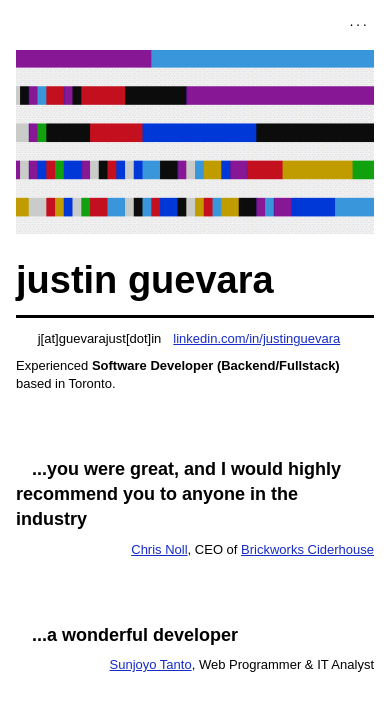
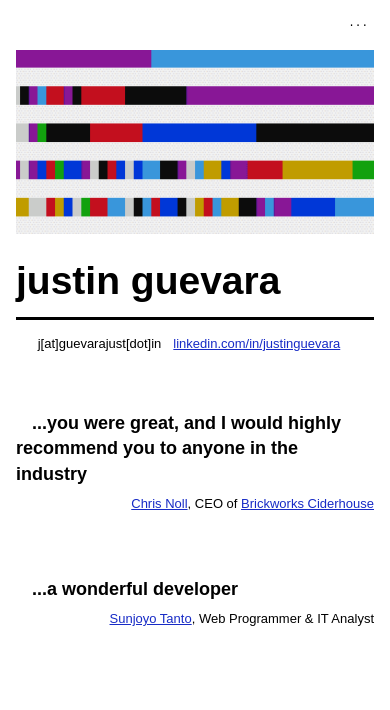
Before and after one commit to justinguevara/www.justinguevara.ca, a React (Vite) app: page / in a window 390 px wide. Shown: the top 710 px of the page. Built offline with nearby package versions, Linux system fonts and the light colour scheme.

Commit message:
update home page styling

```diff
--- a/src/App.css
+++ b/src/App.css
@@ -67,7 +67,7 @@ html, body, #root {
 
 @media screen and (max-width: 480px) {
   .quotes {
-    margin-top: 64px;
+    margin-top: 48px;
   }
 }
 
@@ -79,7 +79,7 @@ html, body, #root {
 
 @media screen and (min-width: 1025px) {
   .quotes {
-    margin-top: 96px;
+    margin-top:78px;
   }
 }
 
@@ -478,7 +478,7 @@ a {
 
 @media screen and (max-width: 480px) {
   .front-page .name {
-    font-size: 38px
+    font-size: 39px
   }
 }
 
@@ -551,7 +551,8 @@ a {
 
   .front-page .below-name,
   .header-menu-primary>ul>li {
-    text-align: center
+    text-align: center;
+    line-height: 1.8em;
   }
 
   .header-menu-primary>ul>li>a {
--- a/src/components/pages/HomePage.tsx
+++ b/src/components/pages/HomePage.tsx
@@ -17,7 +17,6 @@ function HomePage (): JSX.Element {
                 <li className="email">j[at]guevarajust[dot]in</li>
                 <li><a href="https://linkedin.com/in/justinguevara" className="link">linkedin.com/in/justinguevara</a></li>
               </ul>
-              <div className="secondary-font short-description">Experienced <span className="bold">Software Developer (Backend/Fullstack)</span> based in Toronto.</div>
             </section>
 
             <section className="quotes">
```
